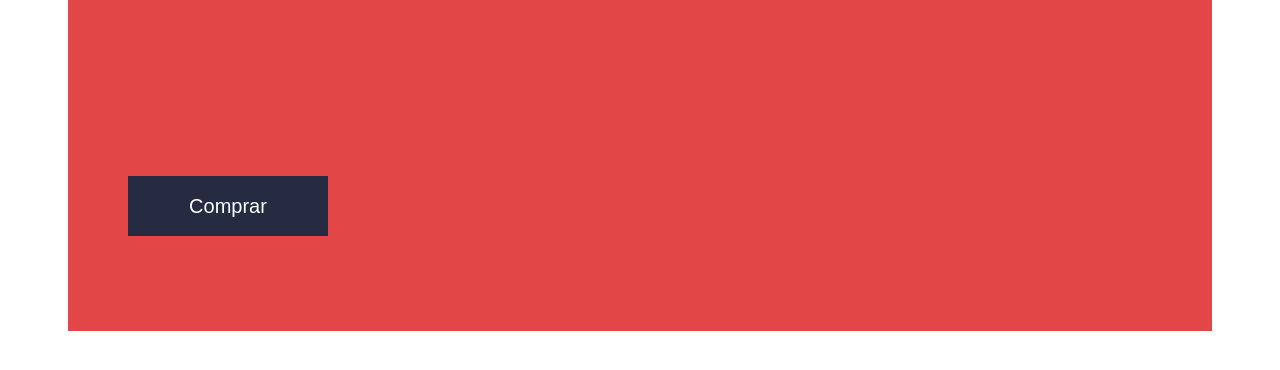
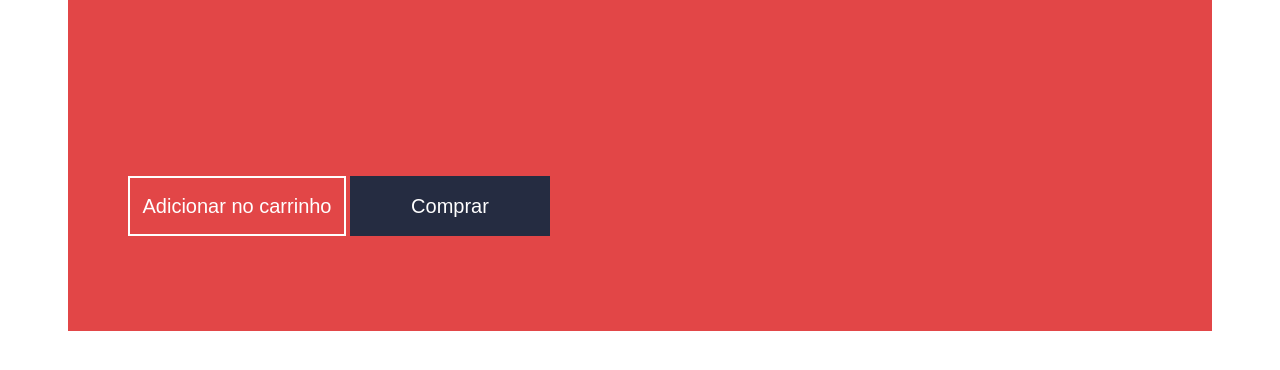
Before and after one commit to Rod94/Loja-fone, a plain HTML site: page index.html in a window 1280 px wide. Shown: the part 394-764 px from the top of the page. Drawn offline with Linux system fonts and the light colour scheme.

Commit message:
Loja Fone

```diff
--- a/css/button-store.css
+++ b/css/button-store.css
@@ -1,5 +1,6 @@
 .button-store {
   display: inline-block;
+  box-sizing: border-box;
   font-family: 'Arial', sans-serif;
   color: #fff;
   background-color: #252c41;
@@ -11,3 +12,10 @@
   text-decoration: none;
   margin-right: 0;
 }
+
+.button-store.-second{
+  background-color: transparent;
+  border: 2px solid #fff;
+  width: 218px;
+  line-height: 56px;
+}
--- a/index.html
+++ b/index.html
@@ -20,7 +20,7 @@
           <a class="action last" href="">Carrinho (10)</a>
         </nav>
       </header>
-
+      <a href=""class="button-store -second">Adicionar no carrinho</a>
       <a href="comprar.html"class="button-store">Comprar</a>
     </div>
   </body>
```
